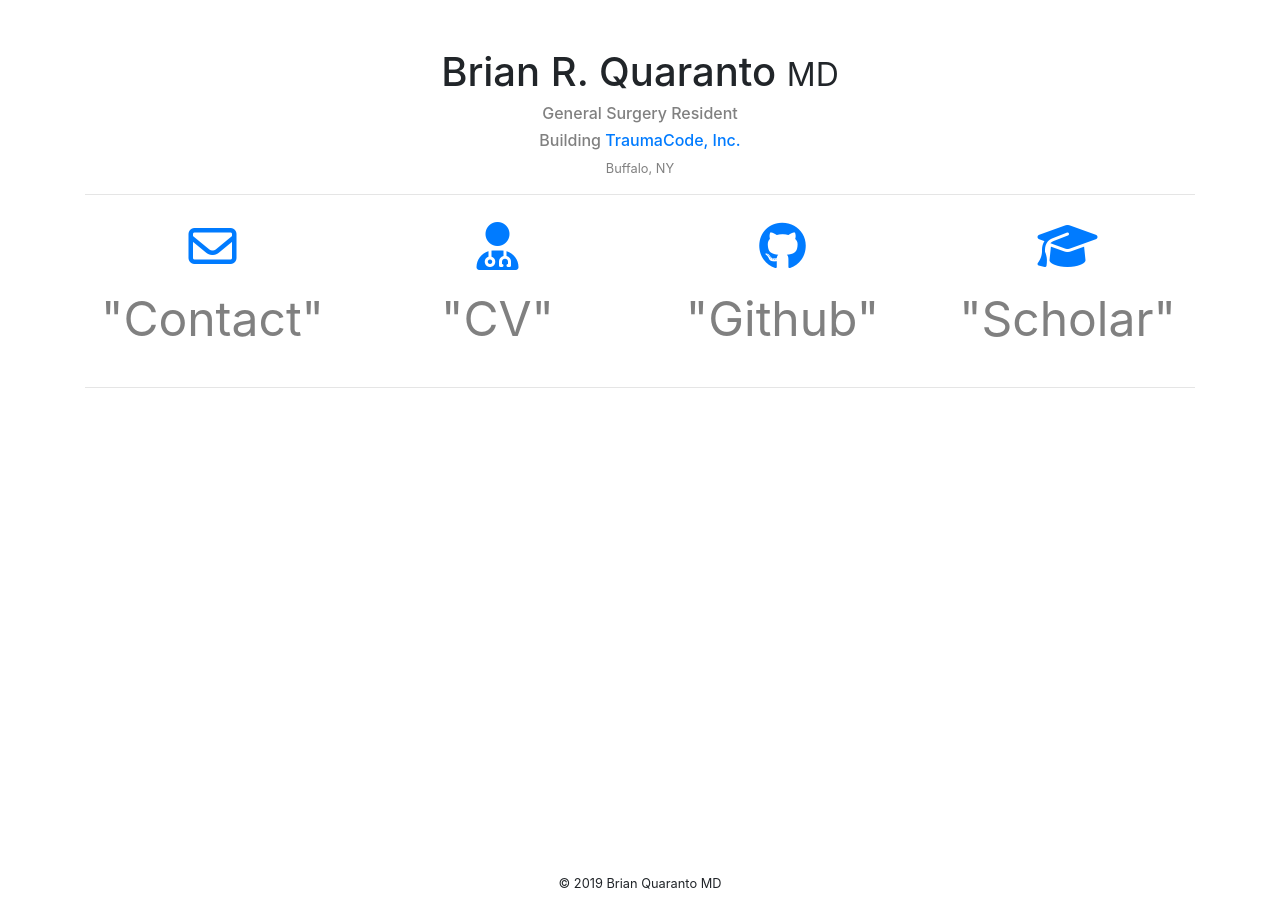
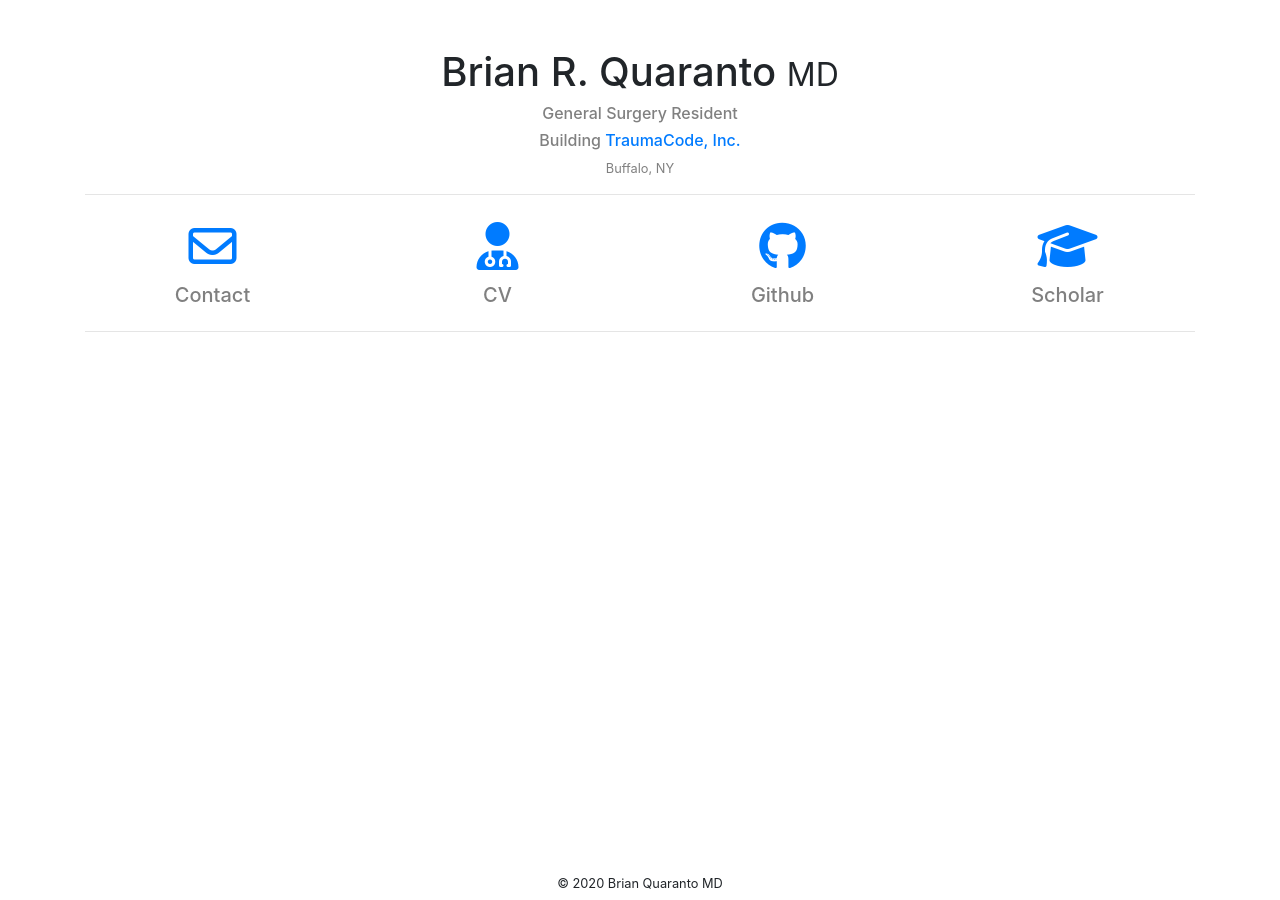
Before and after one commit to bquarant/bquarant.github.com, a Jekyll site: the page built from index.md, in a window 1280 px wide. Built offline with Jekyll 4.4.1, drawn with Linux system fonts in a browser that asks for light colours; nearby versions of some CDN libraries.

Commit message:
remove gaug.es, update contact, fix CV update date

```diff
--- a/_includes/contact.html
+++ b/_includes/contact.html
@@ -1,10 +1,10 @@
 <div class="container contacts">
   <hr>
   <div class="row">
-    <div class="col"><a href="mailto:quaranto@gmail.com"><i class="far fa-envelope"></i></a><p>"Contact"</p></div>
-    <div class="col"><a href="/cv"><i class="fas fa-user-md"></i></a><p>"CV"</p></div>
-    <div class="col"><a href="http://github.com/bquarant"><i class="fab fa-github"></i></a><p>"Github"</p></div>
-    <div class="col"><a href="http://scholar.google.com/citations?user=IUfvCGIAAAAJ"><i class="fas fa-graduation-cap"></i></a><p>"Scholar"</p></div>
+    <div class="col"><a href="mailto:quaranto@gmail.com"><i class="far fa-envelope"></i></a><h5>Contact</h5></div>
+    <div class="col"><a href="/cv"><i class="fas fa-user-md"></i></a><h5>CV</h5></div>
+    <div class="col"><a href="http://github.com/bquarant"><i class="fab fa-github"></i></a><h5>Github</h5></div>
+    <div class="col"><a href="http://scholar.google.com/citations?user=IUfvCGIAAAAJ"><i class="fas fa-graduation-cap"></i></a><h5>Scholar</h5></div>
     <!-- <div class="col"><a href="http://twitter.com/bquarant"><i class="fab fa-twitter"></i></a></div> -->
   </div>
   <hr>
--- a/_includes/footer.html
+++ b/_includes/footer.html
@@ -1,4 +1,4 @@
 <div class="footer">
 <br>
-<h6><small>&#169; 2019 Brian Quaranto MD</small></h6>
+<h6><small>&#169; 2020 Brian Quaranto MD</small></h6>
 </div>
```
Also changed, not shown: cv/index.html (+1 -14 lines).
